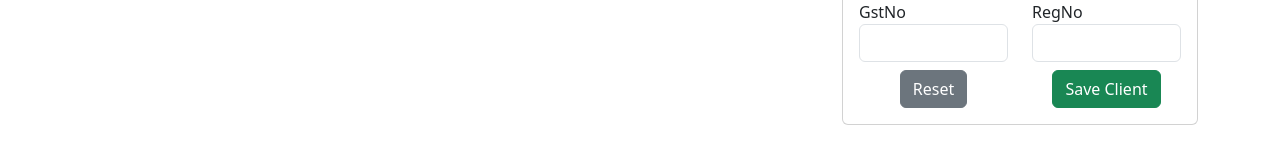
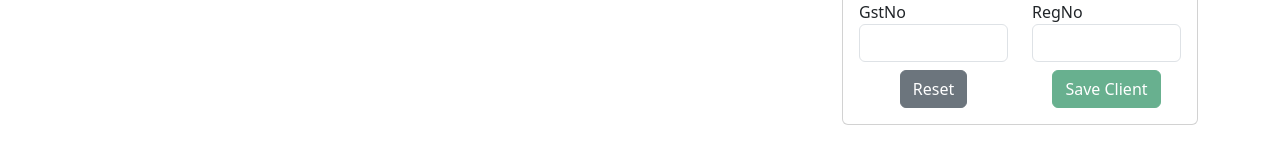
Before and after one commit to Gihansachith92/Angular_Project_01, an Angular app in the folder front-end/: page /client in a window 1280 px wide. Shown: the part 390-550 px from the top of the page. Built offline with nearby package versions, Linux system fonts and the light colour scheme; no server answers.

Commit message:
disable button untill form filled

```diff
--- a/front-end/src/app/components/client/client.html
+++ b/front-end/src/app/components/client/client.html
@@ -148,7 +148,7 @@
               <button class="btn btn-secondary">Reset</button>
             </div>
             <div class="col-6 text-center">
-              <button class="btn btn-success" (click)="onSaveClient()">
+              <button class="btn btn-success" [disabled]="!form.valid" (click)="onSaveClient()">
                 {{ clientObj.clientId != 0 ? "Update Client" : "Save Client" }}
               </button>
             </div>
```
